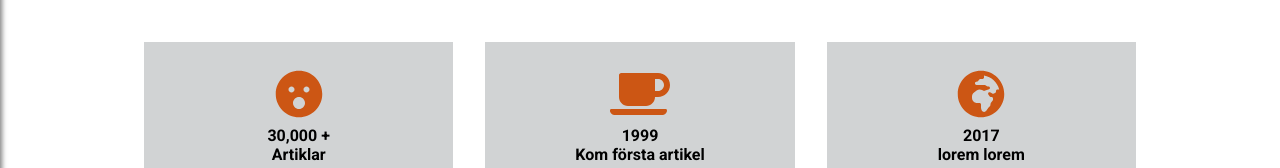
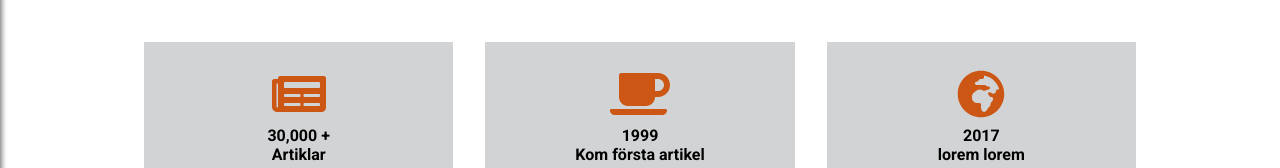
Before and after one commit to wongprom/gutar, a React (Create React App) app: page /OmOss in a window 1280 px wide. Shown: the part 381-549 px from the top of the page. Built offline with nearby package versions, Linux system fonts and the light colour scheme.

Commit message:
Changed one icon in OmOss page.

```diff
--- a/src/components/Pages/OmOss/OmOss.js
+++ b/src/components/Pages/OmOss/OmOss.js
@@ -2,7 +2,7 @@ import React from 'react';
 import "./OmOss.scss";
 import Divider from '../../Divider/Divider';
 import { FontAwesomeIcon } from '@fortawesome/react-fontawesome'
-import { faCoffee, faGlobeAfrica, faSurprise } from '@fortawesome/free-solid-svg-icons'
+import { faCoffee, faGlobeAfrica, faSurprise, faNewspaper } from '@fortawesome/free-solid-svg-icons'
 
 const OmOss = (props) => {
   console.log(props)
@@ -24,7 +24,7 @@ const OmOss = (props) => {
         </div>
         <div className="box-2">
           <div className="inner-box">
-            <FontAwesomeIcon icon={faSurprise} size={"3x"} color={"#CC5614"} />
+            <FontAwesomeIcon icon={faNewspaper} size={"3x"} color={"#CC5614"} />
             <p> 30,000 +  </p>
             <p>Artiklar</p>
           </div>
```
